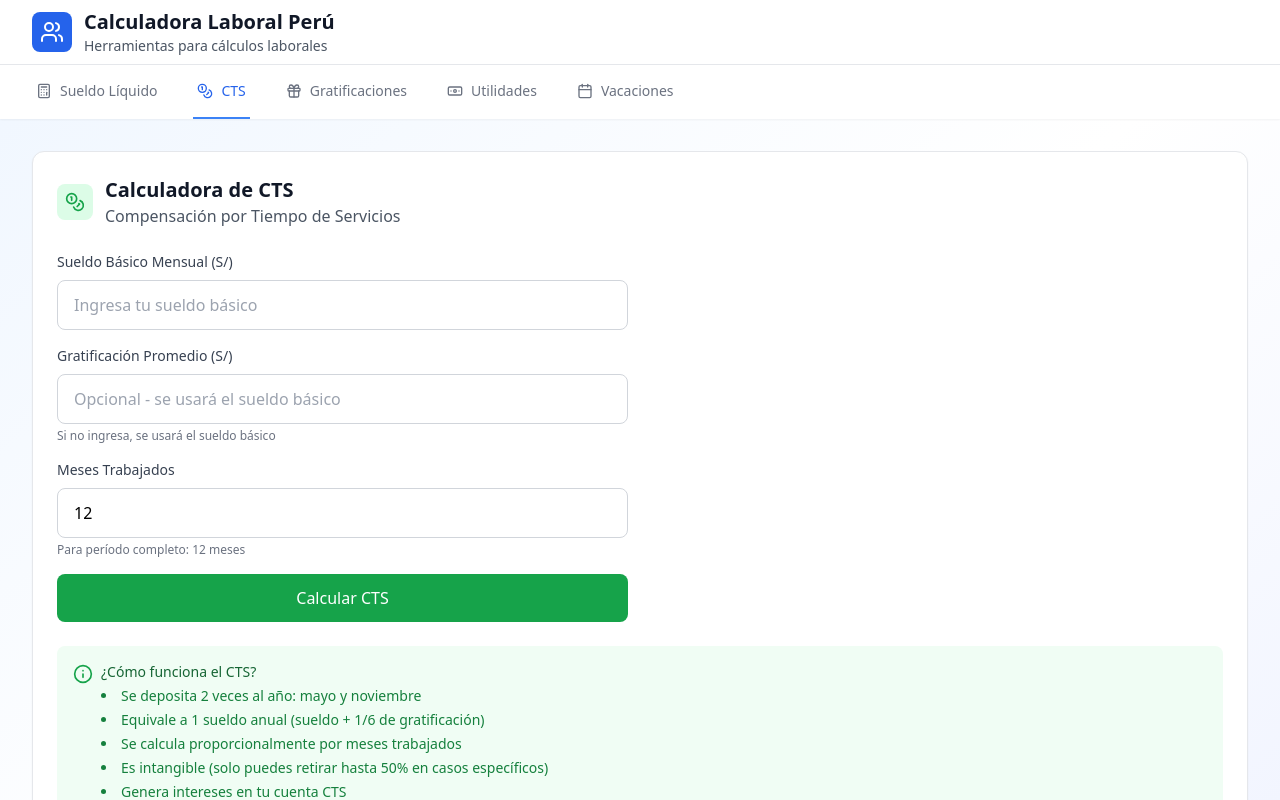
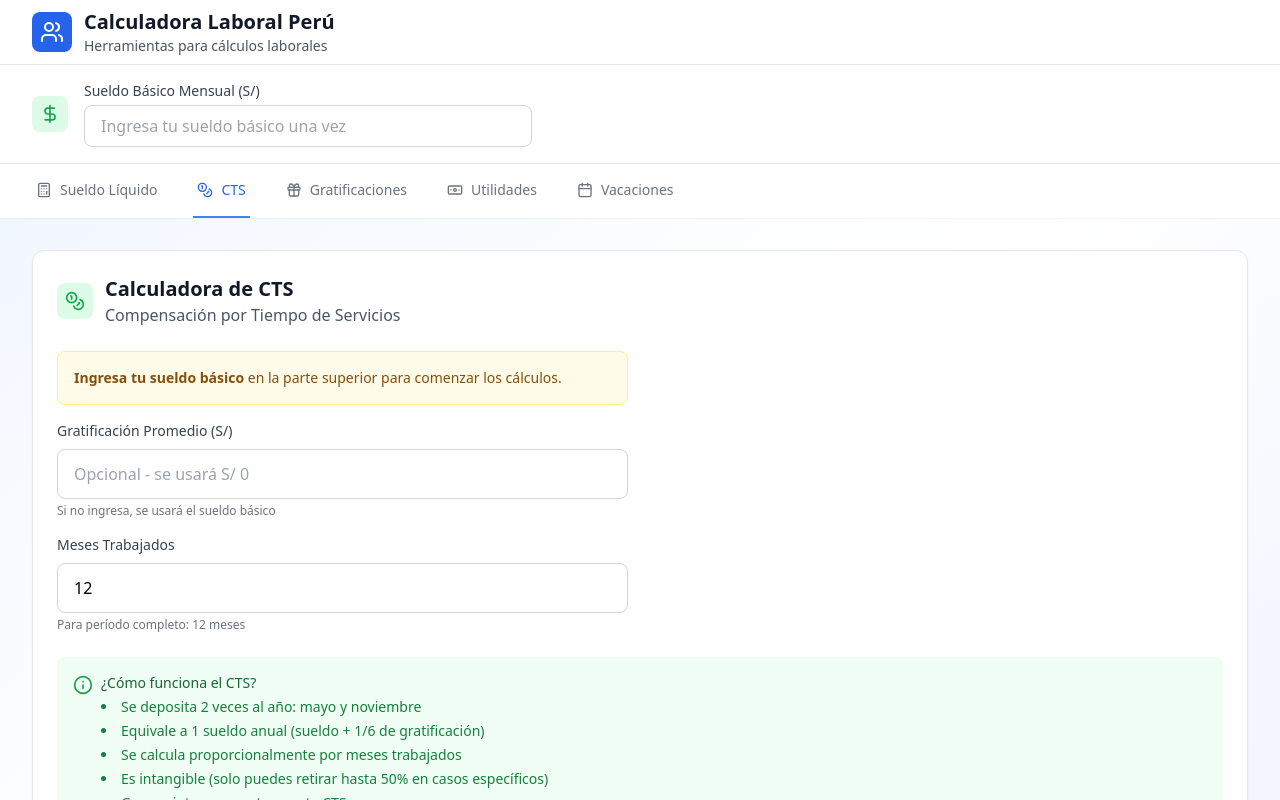
Before and after one commit to djego/labcalcpe, a React (Vite) app: page / in a window 1280 px wide. Both pictures are taken after a click on the button "CTS". Shown: the top 800 px of the page. Built offline with nearby package versions, Linux system fonts and the light colour scheme.

Commit message:
Shared Sueldo Básico UX Improvement

```diff
--- a/src/App.tsx
+++ b/src/App.tsx
@@ -1,5 +1,5 @@
 import { useState } from "react";
-import { Calculator, Coins, Gift, Calendar, Banknote, Users } from "lucide-react";
+import { Calculator, Coins, Gift, Calendar, Banknote, Users, DollarSign } from "lucide-react";
 import SueldoLiquido from "./components/SueldoLiquido";
 import CTSCalculator from "./components/CTSCalculator";
 import GratificacionCalculator from "./components/GratificacionCalculator";
@@ -8,6 +8,7 @@ import VacacionesCalculator from "./components/VacacionesCalculator";
 
 function App() {
   const [activeTab, setActiveTab] = useState("sueldo");
+  const [sueldoBasico, setSueldoBasico] = useState<string>('');
 
   const tabs = [
     { id: "sueldo", label: "Sueldo Líquido", icon: Calculator },
@@ -18,19 +19,24 @@ function App() {
   ];
 
   const renderActiveComponent = () => {
+    const commonProps = {
+      sueldoBasico,
+      setSueldoBasico
+    };
+
     switch (activeTab) {
       case "sueldo":
-        return <SueldoLiquido />;
+        return <SueldoLiquido {...commonProps} />;
       case "cts":
-        return <CTSCalculator />;
+        return <CTSCalculator {...commonProps} />;
       case "gratificacion":
-        return <GratificacionCalculator />;
+        return <GratificacionCalculator {...commonProps} />;
       case "utilidades":
-        return <UtilidadesCalculator />;
+        return <UtilidadesCalculator {...commonProps} />;
       case "vacaciones":
-        return <VacacionesCalculator />;
+        return <VacacionesCalculator {...commonProps} />;
       default:
-        return <SueldoLiquido />;
+        return <SueldoLiquido {...commonProps} />;
     }
   };
 
@@ -57,11 +63,39 @@ function App() {
         </div>
       </header>
 
+      {/* Shared Sueldo Básico Input */}
+      <div className="bg-white border-b border-gray-200 shadow-sm">
+        <div className="max-w-7xl mx-auto px-4 sm:px-6 lg:px-8 py-4">
+          <div className="flex items-center space-x-4">
+            <div className="bg-green-100 p-2 rounded-lg">
+              <DollarSign className="h-5 w-5 text-green-600" />
+            </div>
+            <div className="flex-1 max-w-md">
+              <label className="block text-sm font-medium text-gray-700 mb-1">
+                Sueldo Básico Mensual (S/)
+              </label>
+              <input
+                type="number"
+                value={sueldoBasico}
+                onChange={(e) => setSueldoBasico(e.target.value)}
+                placeholder="Ingresa tu sueldo básico una vez"
+                className="w-full px-4 py-2 border border-gray-300 rounded-lg focus:ring-2 focus:ring-blue-500 focus:border-transparent transition-all duration-200"
+              />
+            </div>
+            {sueldoBasico && (
+              <div className="text-sm text-gray-600">
+                <span className="font-medium text-green-600">S/ {parseFloat(sueldoBasico).toLocaleString()}</span>
+                <p className="text-xs text-gray-500">Se usará en todos los cálculos</p>
+              </div>
+            )}
+          </div>
+        </div>
+      </div>
+
       {/* Navigation Tabs */}
       <nav className="bg-white shadow-sm">
         <div className="max-w-7xl mx-auto px-4 sm:px-6 lg:px-8">
           <div className="flex space-x-8 overflow-x-auto md:flex-wrap md:overflow-visible">
-            {" "}
             {tabs.map((tab) => {
               const Icon = tab.icon;
               return (
--- a/src/components/CTSCalculator.tsx
+++ b/src/components/CTSCalculator.tsx
@@ -1,4 +1,4 @@
-import React, { useState } from 'react';
+import React, { useState, useEffect } from 'react';
 import { Coins, Calendar, Info } from 'lucide-react';
 
 interface CTSCalculation {
@@ -9,14 +9,18 @@ interface CTSCalculation {
   cts: number;
 }
 
-const CTSCalculator: React.FC = () => {
-  const [sueldo, setSueldo] = useState<string>('');
+interface Props {
+  sueldoBasico: string;
+  setSueldoBasico: (value: string) => void;
+}
+
+const CTSCalculator: React.FC<Props> = ({ sueldoBasico }) => {
   const [meses, setMeses] = useState<string>('12');
   const [gratificacion, setGratificacion] = useState<string>('');
   const [calculation, setCalculation] = useState<CTSCalculation | null>(null);
 
   const calcularCTS = () => {
-    const sueldoBase = parseFloat(sueldo);
+    const sueldoBase = parseFloat(sueldoBasico);
     const mesesTrabajados = parseFloat(meses);
     const gratif = parseFloat(gratificacion) || sueldoBase; // Si no ingresa gratificación, usa el sueldo base
 
@@ -40,6 +44,13 @@ const CTSCalculator: React.FC = () => {
     });
   };
 
+  // Auto-calculate when values change
+  useEffect(() => {
+    if (sueldoBasico) {
+      calcularCTS();
+    }
+  }, [sueldoBasico, meses, gratificacion]);
+
   return (
     <div className="space-y-6">
       <div className="bg-white rounded-xl shadow-sm border border-gray-200 p-6">
@@ -55,18 +66,13 @@ const CTSCalculator: React.FC = () => {
 
         <div className="grid md:grid-cols-2 gap-6">
           <div className="space-y-4">
-            <div>
-              <label className="block text-sm font-medium text-gray-700 mb-2">
-                Sueldo Básico Mensual (S/)
-              </label>
-              <input
-                type="number"
-                value={sueldo}
-                onChange={(e) => setSueldo(e.target.value)}
-                placeholder="Ingresa tu sueldo básico"
-                className="w-full px-4 py-3 border border-gray-300 rounded-lg focus:ring-2 focus:ring-green-500 focus:border-transparent transition-all duration-200"
-              />
-            </div>
+            {!sueldoBasico && (
+              <div className="p-4 bg-yellow-50 rounded-lg border border-yellow-200">
+                <p className="text-sm text-yellow-800">
+                  <strong>Ingresa tu sueldo básico</strong> en la parte superior para comenzar los cálculos.
+                </p>
+              </div>
+            )}
 
             <div>
               <label className="block text-sm font-medium text-gray-700 mb-2">
@@ -76,7 +82,7 @@ const CTSCalculator: React.FC = () => {
                 type="number"
                 value={gratificacion}
                 onChange={(e) => setGratificacion(e.target.value)}
-                placeholder="Opcional - se usará el sueldo básico"
+                placeholder={`Opcional - se usará S/ ${sueldoBasico || '0'}`}
                 className="w-full px-4 py-3 border border-gray-300 rounded-lg focus:ring-2 focus:ring-green-500 focus:border-transparent transition-all duration-200"
               />
               <p className="text-xs text-gray-500 mt-1">Si no ingresa, se usará el sueldo básico</p>
@@ -97,16 +103,9 @@ const CTSCalculator: React.FC = () => {
               />
               <p className="text-xs text-gray-500 mt-1">Para período completo: 12 meses</p>
             </div>
-
-            <button
-              onClick={calcularCTS}
-              className="w-full bg-green-600 text-white py-3 px-4 rounded-lg hover:bg-green-700 transition-colors duration-200 font-medium"
-            >
-              Calcular CTS
-            </button>
           </div>
 
-          {calculation && (
+          {calculation && sueldoBasico && (
             <div className="bg-gray-50 rounded-lg p-6">
               <h3 className="text-lg font-semibold text-gray-900 mb-4 flex items-center">
                 <Calendar className="h-5 w-5 mr-2 text-green-600" />
--- a/src/components/GratificacionCalculator.tsx
+++ b/src/components/GratificacionCalculator.tsx
@@ -1,4 +1,4 @@
-import React, { useState } from 'react';
+import React, { useState, useEffect } from 'react';
 import { Gift, Star, Info } from 'lucide-react';
 
 interface GratificacionCalculation {
@@ -9,14 +9,18 @@ interface GratificacionCalculation {
   total: number;
 }
 
-const GratificacionCalculator: React.FC = () => {
-  const [sueldo, setSueldo] = useState<string>('');
+interface Props {
+  sueldoBasico: string;
+  setSueldoBasico: (value: string) => void;
+}
+
+const GratificacionCalculator: React.FC<Props> = ({ sueldoBasico }) => {
   const [mesesJulio, setMesesJulio] = useState<string>('6');
   const [mesesNavidad, setMesesNavidad] = useState<string>('6');
   const [calculation, setCalculation] = useState<GratificacionCalculation | null>(null);
 
   const calcularGratificaciones = () => {
-    const sueldoBase = parseFloat(sueldo);
+    const sueldoBase = parseFloat(sueldoBasico);
     const mesesJ = parseFloat(mesesJulio);
     const mesesN = parseFloat(mesesNavidad);
 
@@ -39,6 +43,13 @@ const GratificacionCalculator: React.FC = () => {
     });
   };
 
+  // Auto-calculate when values change
+  useEffect(() => {
+    if (sueldoBasico) {
+      calcularGratificaciones();
+    }
+  }, [sueldoBasico, mesesJulio, mesesNavidad]);
+
   return (
     <div className="space-y-6">
       <div className="bg-white rounded-xl shadow-sm border border-gray-200 p-6">
@@ -54,18 +65,13 @@ const GratificacionCalculator: React.FC = () => {
 
         <div className="grid md:grid-cols-2 gap-6">
           <div className="space-y-4">
-            <div>
-              <label className="block text-sm font-medium text-gray-700 mb-2">
-                Sueldo Básico Mensual (S/)
-              </label>
-              <input
-                type="number"
-                value={sueldo}
-                onChange={(e) => setSueldo(e.target.value)}
-                placeholder="Ingresa tu sueldo básico"
-                className="w-full px-4 py-3 border border-gray-300 rounded-lg focus:ring-2 focus:ring-orange-500 focus:border-transparent transition-all duration-200"
-              />
-            </div>
+            {!sueldoBasico && (
+              <div className="p-4 bg-yellow-50 rounded-lg border border-yellow-200">
+                <p className="text-sm text-yellow-800">
+                  <strong>Ingresa tu sueldo básico</strong> en la parte superior para comenzar los cálculos.
+                </p>
+              </div>
+            )}
 
             <div className="grid grid-cols-2 gap-4">
               <div>
@@ -100,16 +106,9 @@ const GratificacionCalculator: React.FC = () => {
                 <p className="text-xs text-gray-500 mt-1">Para Navidad</p>
               </div>
             </div>
-
-            <button
-              onClick={calcularGratificaciones}
-              className="w-full bg-orange-600 text-white py-3 px-4 rounded-lg hover:bg-orange-700 transition-colors duration-200 font-medium"
-            >
-              Calcular Gratificaciones
-            </button>
           </div>
 
-          {calculation && (
+          {calculation && sueldoBasico && (
             <div className="bg-gray-50 rounded-lg p-6">
               <h3 className="text-lg font-semibold text-gray-900 mb-4 flex items-center">
                 <Star className="h-5 w-5 mr-2 text-orange-600" />
--- a/src/components/SueldoLiquido.tsx
+++ b/src/components/SueldoLiquido.tsx
@@ -1,4 +1,4 @@
-import React, { useState } from 'react';
+import React, { useState, useEffect } from 'react';
 import { Calculator, DollarSign, Info } from 'lucide-react';
 
 interface SueldoCalculation {
@@ -9,8 +9,12 @@ interface SueldoCalculation {
   liquido: number;
 }
 
-const SueldoLiquido: React.FC = () => {
-  const [sueldoBruto, setSueldoBruto] = useState<string>('');
+interface Props {
+  sueldoBasico: string;
+  setSueldoBasico: (value: string) => void;
+}
+
+const SueldoLiquido: React.FC<Props> = ({ sueldoBasico, setSueldoBasico }) => {
   const [tipoDescuento, setTipoDescuento] = useState<'afp' | 'onp'>('afp');
   const [porcentajeAFP, setPorcentajeAFP] = useState<string>('10.23');
   const [calculation, setCalculation] = useState<SueldoCalculation | null>(null);
@@ -19,7 +23,7 @@ const SueldoLiquido: React.FC = () => {
   const LIMITE_RENTA = (7 * UIT_2024) / 12; // 7 UIT anuales dividido entre 12 meses
 
   const calcularSueldoLiquido = () => {
-    const bruto = parseFloat(sueldoBruto);
+    const bruto = parseFloat(sueldoBasico);
     if (!bruto || bruto <= 0) return;
 
     let descuentoAFP = 0;
@@ -60,6 +64,13 @@ const SueldoLiquido: React.FC = () => {
     });
   };
 
+  // Auto-calculate when sueldo changes
+  useEffect(() => {
+    if (sueldoBasico) {
+      calcularSueldoLiquido();
+    }
+  }, [sueldoBasico, tipoDescuento, porcentajeAFP]);
+
   return (
     <div className="space-y-6">
       <div className="bg-white rounded-xl shadow-sm border border-gray-200 p-6">
@@ -75,18 +86,13 @@ const SueldoLiquido: React.FC = () => {
 
         <div className="grid md:grid-cols-2 gap-6">
           <div className="space-y-4">
-            <div>
-              <label className="block text-sm font-medium text-gray-700 mb-2">
-                Sueldo Bruto Mensual (S/)
-              </label>
-              <input
-                type="number"
-                value={sueldoBruto}
-                onChange={(e) => setSueldoBruto(e.target.value)}
-                placeholder="Ingresa tu sueldo bruto"
-                className="w-full px-4 py-3 border border-gray-300 rounded-lg focus:ring-2 focus:ring-blue-500 focus:border-transparent transition-all duration-200"
-              />
-            </div>
+            {!sueldoBasico && (
+              <div className="p-4 bg-yellow-50 rounded-lg border border-yellow-200">
+                <p className="text-sm text-yellow-800">
+                  <strong>Ingresa tu sueldo básico</strong> en la parte superior para comenzar los cálculos.
+                </p>
+              </div>
+            )}
 
             <div>
               <label className="block text-sm font-medium text-gray-700 mb-2">
@@ -132,16 +138,9 @@ const SueldoLiquido: React.FC = () => {
                 <p className="text-xs text-gray-500 mt-1">Promedio aproximado: 10.23%</p>
               </div>
             )}
-
-            <button
-              onClick={calcularSueldoLiquido}
-              className="w-full bg-blue-600 text-white py-3 px-4 rounded-lg hover:bg-blue-700 transition-colors duration-200 font-medium"
-            >
-              Calcular Sueldo Líquido
-            </button>
           </div>
 
-          {calculation && (
+          {calculation && sueldoBasico && (
             <div className="bg-gray-50 rounded-lg p-6">
               <h3 className="text-lg font-semibold text-gray-900 mb-4 flex items-center">
                 <DollarSign className="h-5 w-5 mr-2 text-green-600" />
--- a/src/components/UtilidadesCalculator.tsx
+++ b/src/components/UtilidadesCalculator.tsx
@@ -1,4 +1,4 @@
-import React, { useState } from 'react';
+import React, { useState, useEffect } from 'react';
 import { Banknote, TrendingUp, Info } from 'lucide-react';
 
 interface UtilidadesCalculation {
@@ -9,15 +9,19 @@ interface UtilidadesCalculation {
   utilidades: number;
 }
 
-const UtilidadesCalculator: React.FC = () => {
-  const [sueldo, setSueldo] = useState<string>('');
+interface Props {
+  sueldoBasico: string;
+  setSueldoBasico: (value: string) => void;
+}
+
+const UtilidadesCalculator: React.FC<Props> = ({ sueldoBasico }) => {
   const [meses, setMeses] = useState<string>('12');
   const [rentaAnual, setRentaAnual] = useState<string>('');
   const [porcentaje, setPorcentaje] = useState<string>('8');
   const [calculation, setCalculation] = useState<UtilidadesCalculation | null>(null);
 
   const calcularUtilidades = () => {
-    const sueldoBase = parseFloat(sueldo);
+    const sueldoBase = parseFloat(sueldoBasico);
     const mesesTrabajados = parseFloat(meses);
     const renta = parseFloat(rentaAnual);
     const porcentajeParticipacion = parseFloat(porcentaje);
@@ -40,6 +44,13 @@ const UtilidadesCalculator: React.FC = () => {
     });
   };
 
+  // Auto-calculate when values change
+  useEffect(() => {
+    if (sueldoBasico && rentaAnual) {
+      calcularUtilidades();
+    }
+  }, [sueldoBasico, meses, rentaAnual, porcentaje]);
+
   return (
     <div className="space-y-6">
       <div className="bg-white rounded-xl shadow-sm border border-gray-200 p-6">
@@ -55,18 +66,13 @@ const UtilidadesCalculator: React.FC = () => {
 
         <div className="grid md:grid-cols-2 gap-6">
           <div className="space-y-4">
-            <div>
-              <label className="block text-sm font-medium text-gray-700 mb-2">
-                Tu Sueldo Básico Mensual (S/)
-              </label>
-              <input
-                type="number"
-                value={sueldo}
-                onChange={(e) => setSueldo(e.target.value)}
-                placeholder="Ingresa tu sueldo básico"
-                className="w-full px-4 py-3 border border-gray-300 rounded-lg focus:ring-2 focus:ring-purple-500 focus:border-transparent transition-all duration-200"
-              />
-            </div>
+            {!sueldoBasico && (
+              <div className="p-4 bg-yellow-50 rounded-lg border border-yellow-200">
+                <p className="text-sm text-yellow-800">
+                  <strong>Ingresa tu sueldo básico</strong> en la parte superior para comenzar los cálculos.
+                </p>
+              </div>
+            )}
 
             <div>
               <label className="block text-sm font-medium text-gray-700 mb-2">
@@ -113,16 +119,9 @@ const UtilidadesCalculator: React.FC = () => {
                 <option value="5">5% - Empresas Comerciales</option>
               </select>
             </div>
-
-            <button
-              onClick={calcularUtilidades}
-              className="w-full bg-purple-600 text-white py-3 px-4 rounded-lg hover:bg-purple-700 transition-colors duration-200 font-medium"
-            >
-              Calcular Utilidades
-            </button>
           </div>
 
-          {calculation && (
+          {calculation && sueldoBasico && rentaAnual && (
             <div className="bg-gray-50 rounded-lg p-6">
               <h3 className="text-lg font-semibold text-gray-900 mb-4 flex items-center">
                 <TrendingUp className="h-5 w-5 mr-2 text-purple-600" />
--- a/src/components/VacacionesCalculator.tsx
+++ b/src/components/VacacionesCalculator.tsx
@@ -1,4 +1,4 @@
-import React, { useState } from 'react';
+import React, { useState, useEffect } from 'react';
 import { Calendar, Sun, Info } from 'lucide-react';
 
 interface VacacionesCalculation {
@@ -9,13 +9,17 @@ interface VacacionesCalculation {
   vacacionesTruncas: number;
 }
 
-const VacacionesCalculator: React.FC = () => {
-  const [sueldo, setSueldo] = useState<string>('');
+interface Props {
+  sueldoBasico: string;
+  setSueldoBasico: (value: string) => void;
+}
+
+const VacacionesCalculator: React.FC<Props> = ({ sueldoBasico }) => {
   const [meses, setMeses] = useState<string>('12');
   const [calculation, setCalculation] = useState<VacacionesCalculation | null>(null);
 
   const calcularVacaciones = () => {
-    const sueldoBase = parseFloat(sueldo);
+    const sueldoBase = parseFloat(sueldoBasico);
     const mesesTrabajados = parseFloat(meses);
 
     if (!sueldoBase || !mesesTrabajados || sueldoBase <= 0 || mesesTrabajados <= 0) return;
@@ -40,6 +44,13 @@ const VacacionesCalculator: React.FC = () => {
     });
   };
 
+  // Auto-calculate when values change
+  useEffect(() => {
+    if (sueldoBasico) {
+      calcularVacaciones();
+    }
+  }, [sueldoBasico, meses]);
+
   return (
     <div className="space-y-6">
       <div className="bg-white rounded-xl shadow-sm border border-gray-200 p-6">
@@ -55,18 +66,13 @@ const VacacionesCalculator: React.FC = () => {
 
         <div className="grid md:grid-cols-2 gap-6">
           <div className="space-y-4">
-            <div>
-              <label className="block text-sm font-medium text-gray-700 mb-2">
-                Sueldo Básico Mensual (S/)
-              </label>
-              <input
-                type="number"
-                value={sueldo}
-                onChange={(e) => setSueldo(e.target.value)}
-                placeholder="Ingresa tu sueldo básico"
-                className="w-full px-4 py-3 border border-gray-300 rounded-lg focus:ring-2 focus:ring-teal-500 focus:border-transparent transition-all duration-200"
-              />
-            </div>
+            {!sueldoBasico && (
+              <div className="p-4 bg-yellow-50 rounded-lg border border-yellow-200">
+                <p className="text-sm text-yellow-800">
+                  <strong>Ingresa tu sueldo básico</strong> en la parte superior para comenzar los cálculos.
+                </p>
+              </div>
+            )}
 
             <div>
               <label className="block text-sm font-medium text-gray-700 mb-2">
@@ -83,16 +89,9 @@ const VacacionesCalculator: React.FC = () => {
               />
               <p className="text-xs text-gray-500 mt-1">Meses completos trabajados en el año</p>
             </div>
-
-            <button
-              onClick={calcularVacaciones}
-              className="w-full bg-teal-600 text-white py-3 px-4 rounded-lg hover:bg-teal-700 transition-colors duration-200 font-medium"
-            >
-              Calcular Vacaciones
-            </button>
           </div>
 
-          {calculation && (
+          {calculation && sueldoBasico && (
             <div className="bg-gray-50 rounded-lg p-6">
               <h3 className="text-lg font-semibold text-gray-900 mb-4 flex items-center">
                 <Sun className="h-5 w-5 mr-2 text-teal-600" />
```
